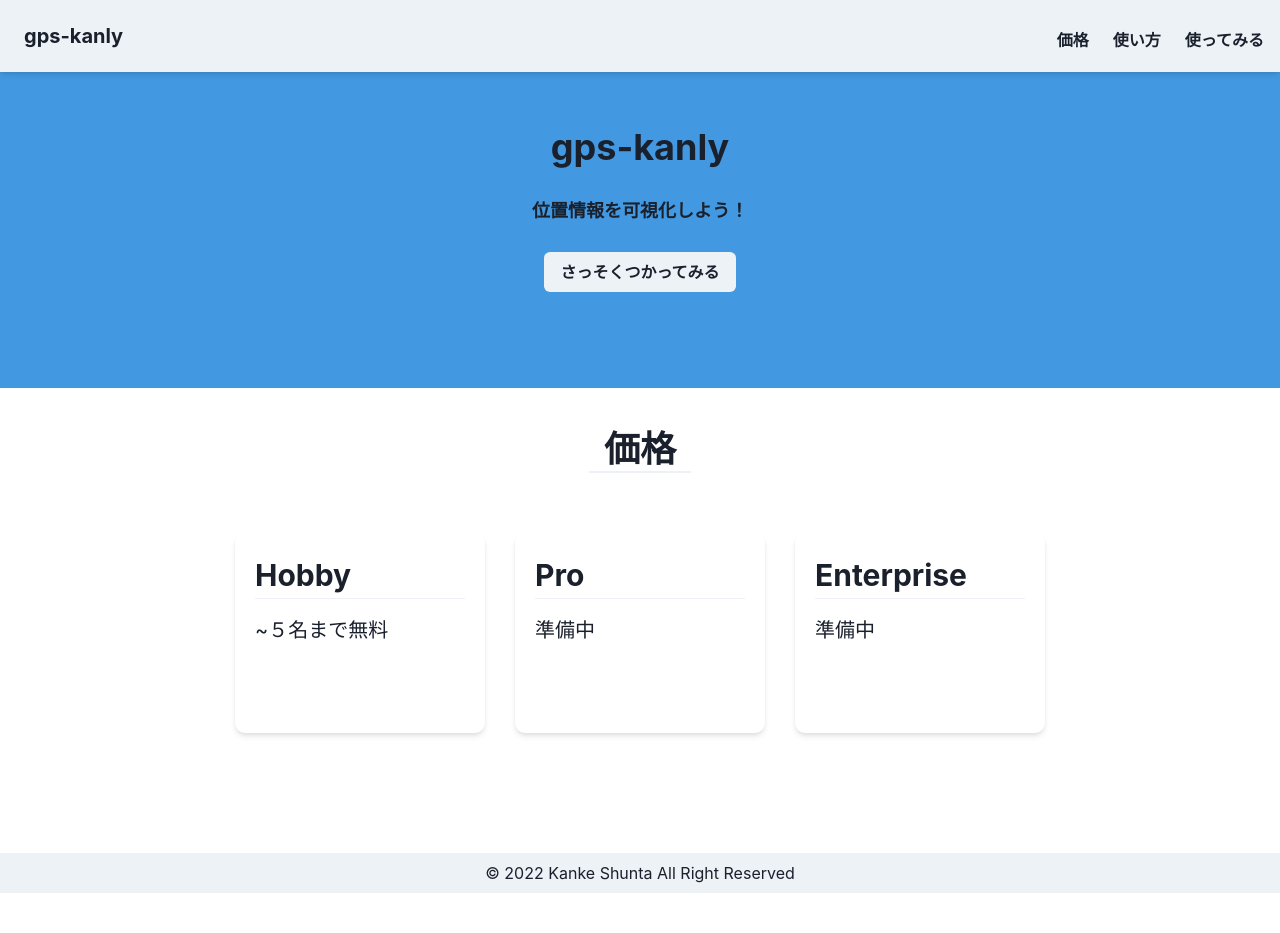
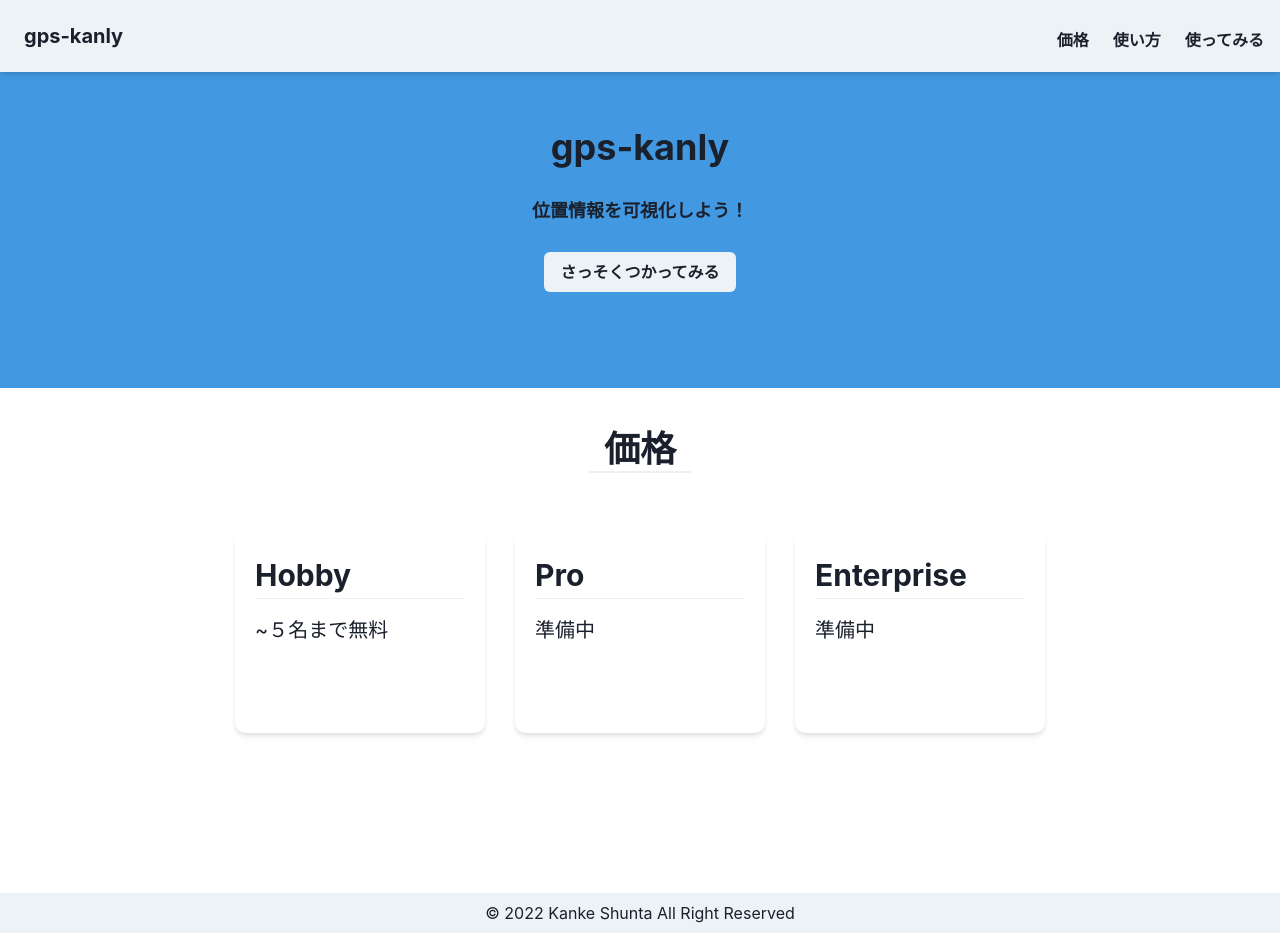
Before and after one commit to neco3s/gps-kanly, a Next.js app: page /price in a window 1280 px wide. Before the commit the page ends 893 px from the top, so only its background shows below. Built offline with nearby package versions, Linux system fonts and the light colour scheme.

Commit message:
[fix] pricesectionの下に余白を追加 #5

```diff
--- a/src/components/Organisms/PriceSection.tsx
+++ b/src/components/Organisms/PriceSection.tsx
@@ -1,10 +1,10 @@
-import { Divider, Heading, Wrap, WrapItem } from '@chakra-ui/react'
+import { Box, Divider, Heading, Wrap, WrapItem } from '@chakra-ui/react'
 import React from 'react'
 import { PriceCard } from '../Molecules/PriceCard'
 
 export const PriceSection = () => {
   return (
-    <>
+    <Box pb={10}>
       <Heading mt={10} textAlign='center'>
         価格
       </Heading>
@@ -20,6 +20,6 @@ export const PriceSection = () => {
           <PriceCard title='Enterprise' desc='準備中' />
         </WrapItem>
       </Wrap>
-    </>
+    </Box>
   )
 }
```
